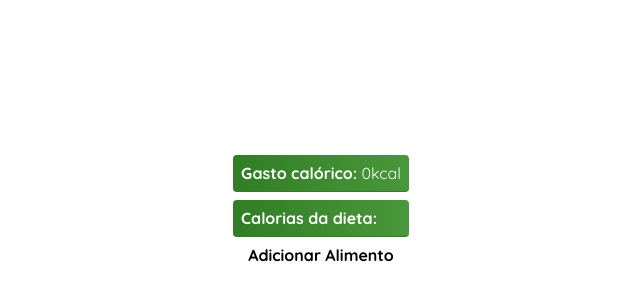
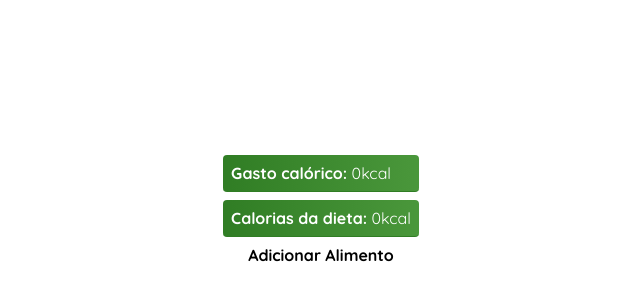
Before and after one commit to xyzdeivid/puvs, a React (Create React App) app: page /dietpage in a window 1280 px wide. Shown: the part 190-490 px from the top of the page, without its empty margins (319-959 px from the left). Built offline with nearby package versions, Linux system fonts and the light colour scheme.

Commit message:
DietPage.tsx - creation of function dietCalouriesCounter

```diff
--- a/src/pages/DietPage.tsx
+++ b/src/pages/DietPage.tsx
@@ -27,11 +27,17 @@ export default function DietPage() {
 
     const dailyCalorieExpenditure = functions(weight, height, age, exerciseLevel, sex).dailyCalorieExpenditure()
 
+    function dietCalouriesCounter() {
+        return foods.reduce((prev, current) => {
+            return prev + current.calories
+        }, 0)
+    }
+
     return (
         <div style={containerStyle}>
             <ul>
                 <Li index='Gasto calórico' text={`${dailyCalorieExpenditure}kcal`} />
-                <Li index='Calorias da dieta' />
+                <Li index='Calorias da dieta' text={`${dietCalouriesCounter()}kcal`} />
             </ul>
             <div>
                 <OpenFormButton
```
